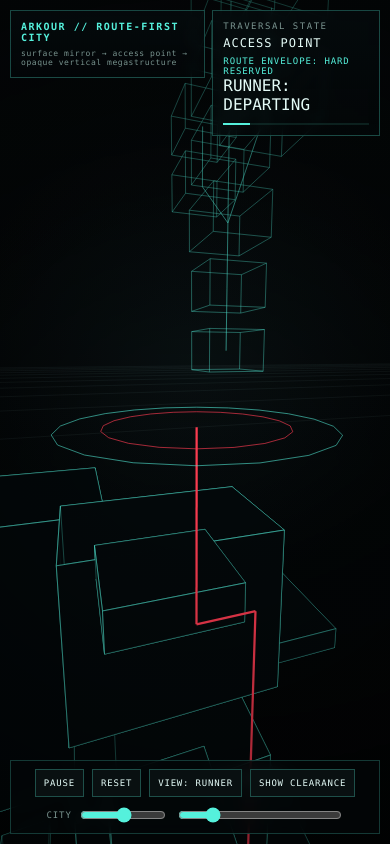
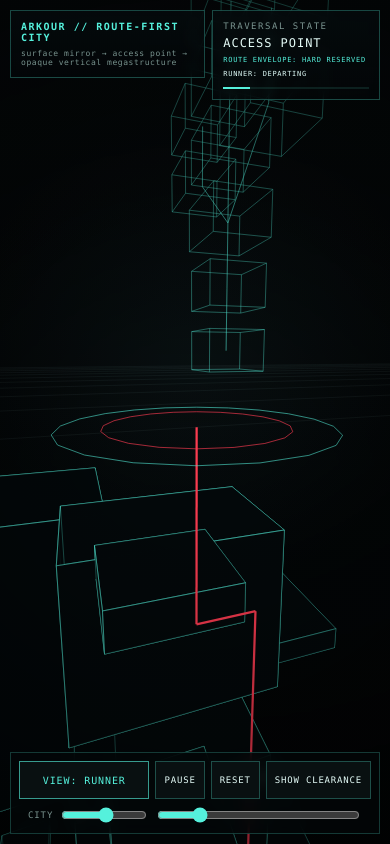
Before and after one commit to BardOfCarnac/Arkour, a website: page public/route-first-city/index.html in a window 390 px wide. Drawn offline with Linux system fonts and the light colour scheme.

Commit message:
feat: style spectator view for mobile

```diff
--- a/public/route-first-city/styles.css
+++ b/public/route-first-city/styles.css
@@ -13,7 +13,8 @@ html, body { width: 100%; height: 100%; margin: 0; overflow: hidden; background:
 body { color: var(--ink); font-family: ui-monospace, SFMono-Regular, Menlo, Consolas, monospace; }
 button, input { font: inherit; }
 
-#viewport {
+#viewport,
+#spectator-viewport {
   position: fixed;
   inset: 0;
   width: 100%;
@@ -24,7 +25,14 @@ button, input { font: inherit; }
     #030506;
 }
 
-.hud { position: fixed; inset: 0; pointer-events: none; }
+#spectator-viewport {
+  display: none;
+  z-index: 1;
+}
+body.spectator-view #viewport { visibility: hidden; }
+body.spectator-view #spectator-viewport { display: block; }
+
+.hud { position: fixed; inset: 0; z-index: 2; pointer-events: none; }
 .panel {
   position: absolute;
   border: 1px solid var(--line);
@@ -39,7 +47,9 @@ button, input { font: inherit; }
 .status-panel { right: 18px; top: 18px; width: min(330px, 43vw); padding: 12px 14px; }
 .status-panel .eyebrow { display: block; color: var(--muted); font-size: 9px; letter-spacing: .17em; }
 .status-panel strong { display: block; margin-top: 5px; font-size: 16px; letter-spacing: .08em; font-weight: 500; }
-#safety { display: block; margin-top: 6px; color: var(--cyan); font-size: 9px; letter-spacing: .1em; }
+#safety,
+#runner-phase { display: block; margin-top: 6px; color: var(--cyan); font-size: 9px; letter-spacing: .1em; }
+#runner-phase { color: #dffcf8; }
 .progress { height: 2px; margin-top: 9px; background: rgba(85, 241, 220, .11); overflow: hidden; }
 .progress i { display: block; width: 0; height: 100%; background: var(--cyan); }
 
@@ -79,6 +89,15 @@ button, input { font: inherit; }
   cursor: pointer;
 }
 .controls button:hover { border-color: var(--cyan); }
+.controls .view-mode {
+  border-color: rgba(85, 241, 220, .62);
+  color: var(--cyan);
+  min-width: 118px;
+}
+body.spectator-view .controls .view-mode {
+  background: rgba(85, 241, 220, .14);
+  color: #effffc;
+}
 .controls label { display: flex; align-items: center; gap: 6px; color: var(--muted); font-size: 9px; letter-spacing: .1em; }
 .controls input[type="range"] { accent-color: var(--cyan); }
 .controls #density { width: 86px; }
@@ -90,15 +109,23 @@ button, input { font: inherit; }
   .title-panel span { font-size: 8px; }
   .status-panel { right: 10px; top: 10px; width: 43vw; padding: 10px; }
   .status-panel strong { font-size: 12px; }
+  #safety, #runner-phase { font-size: 7px; }
   .legend-panel { display: none; }
   .controls {
     left: 10px;
     right: 10px;
-    bottom: 10px;
+    bottom: max(10px, env(safe-area-inset-bottom));
     transform: none;
     justify-content: center;
     flex-wrap: wrap;
+    gap: 6px;
   }
-  .controls button { padding: 8px; }
-  .controls .scrub { width: 42vw; }
+  .controls button { padding: 9px 8px; min-height: 38px; }
+  .controls .view-mode {
+    order: -1;
+    flex: 1 0 128px;
+    min-width: 128px;
+    font-size: 10px;
+  }
+  .controls .scrub { width: 52vw; }
 }
```
